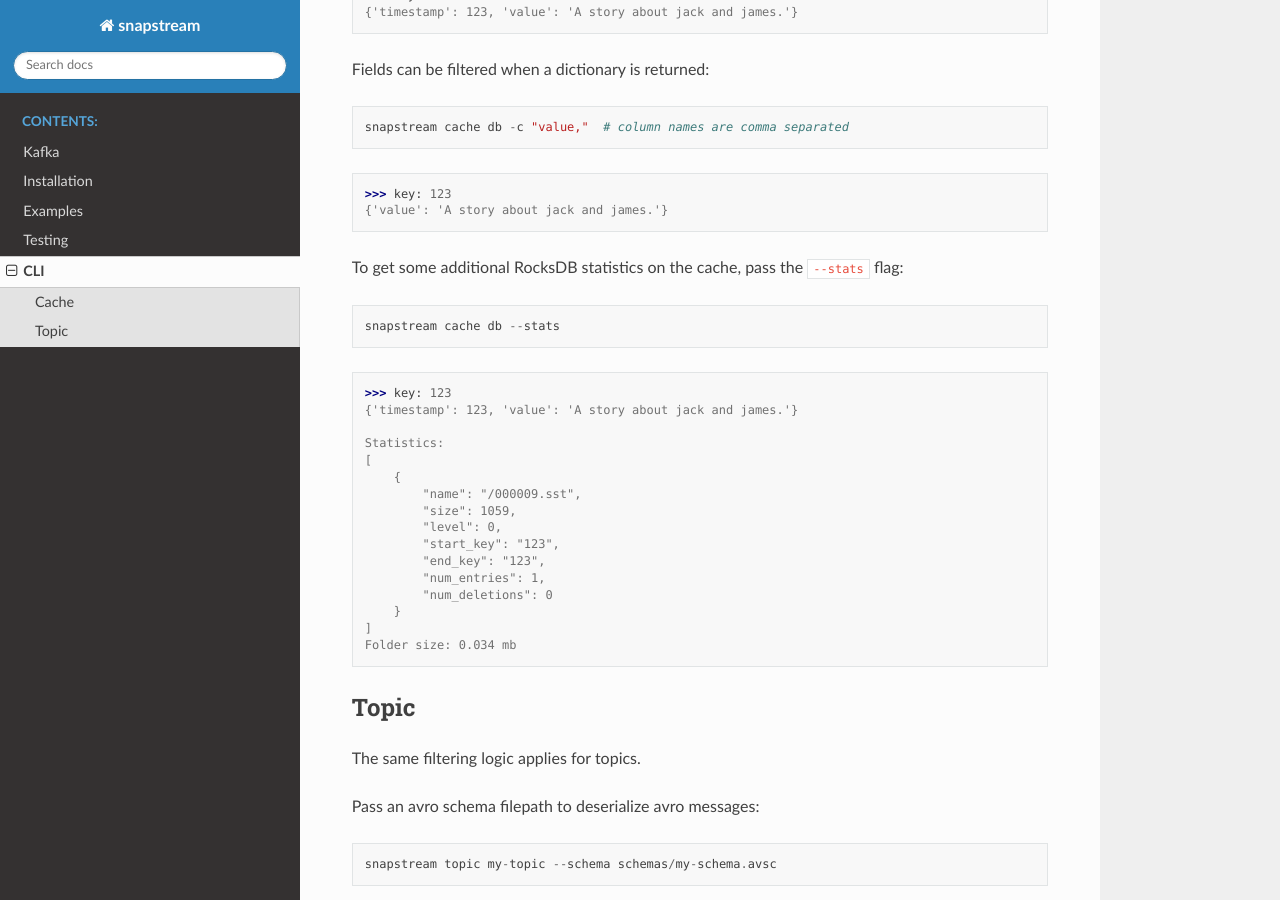
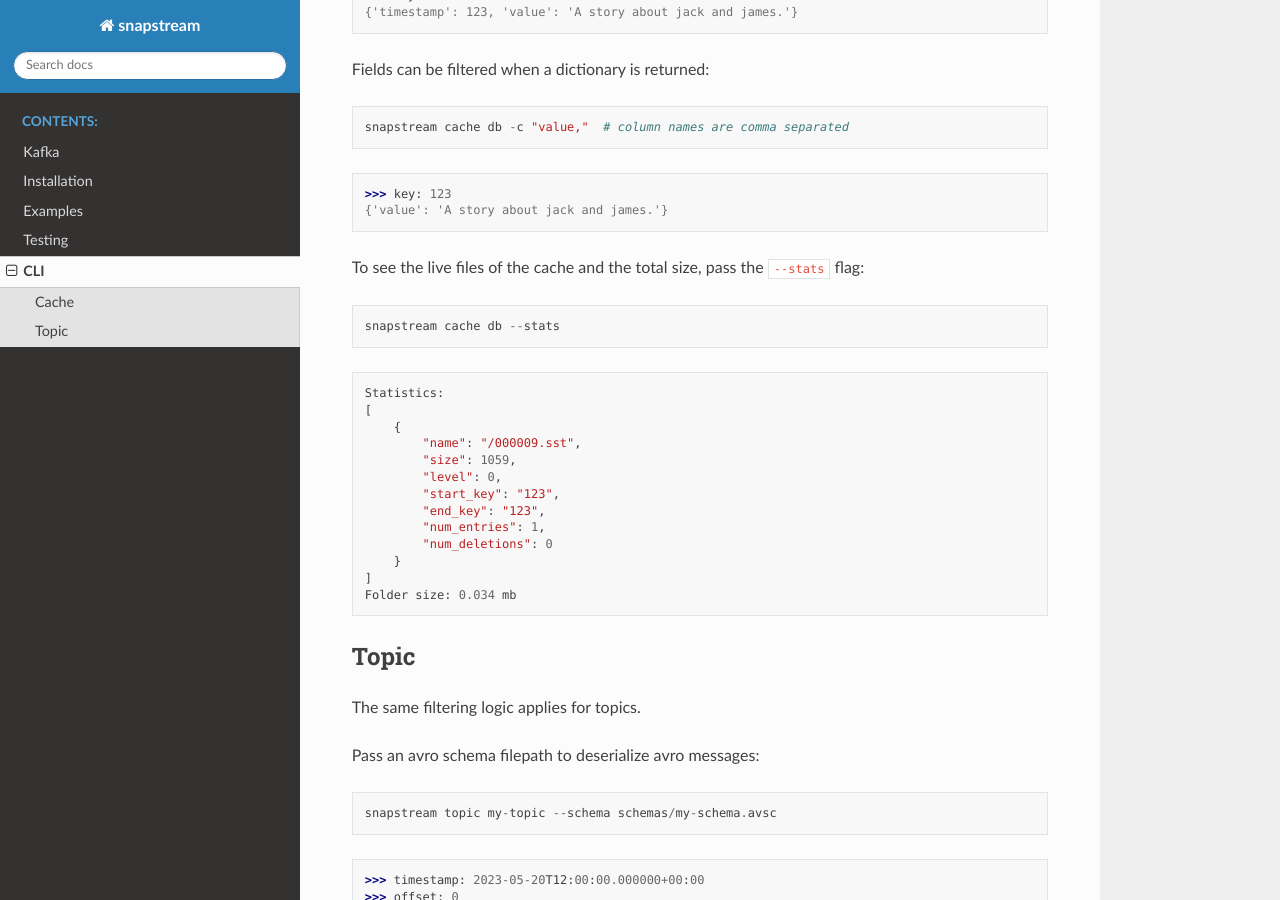
Before and after one commit to Menziess/snapstream, a Sphinx documentation site: the page built from docs/source/cli.rst, in a window 1280 px wide and 900 px high, scrolled down 1217 px. Built offline with Sphinx 7.4.7 and the Read the Docs theme 2.0.0, drawn with Linux system fonts in a browser that asks for light colours; pages that are not in the unit, such as notebooks, are missing from menus.

Commit message:
Updated cli docs.

```diff
--- a/docs/source/cli.rst
+++ b/docs/source/cli.rst
@@ -72,16 +72,13 @@
   >>> key: 123
   {'value': 'A story about jack and james.'}
 
-To get some additional RocksDB statistics on the cache, pass the ``--stats`` flag:
+To see the live files of the cache and the total size, pass the ``--stats`` flag:
 
 ::
 
   snapstream cache db --stats
 
 ::
-
-  >>> key: 123
-  {'timestamp': 123, 'value': 'A story about jack and james.'}
 
   Statistics:
   [
```
